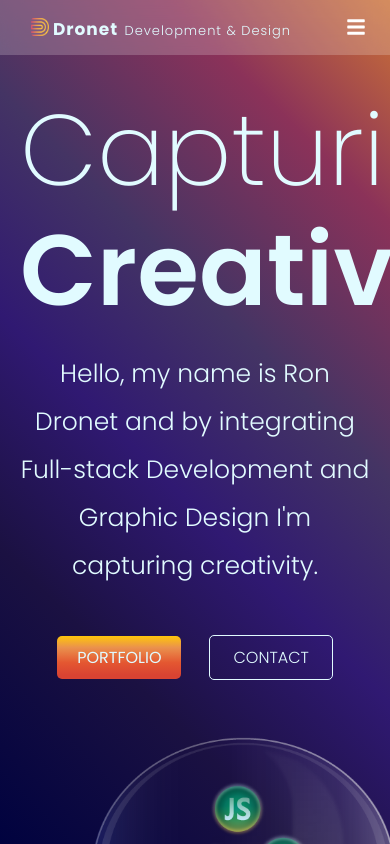
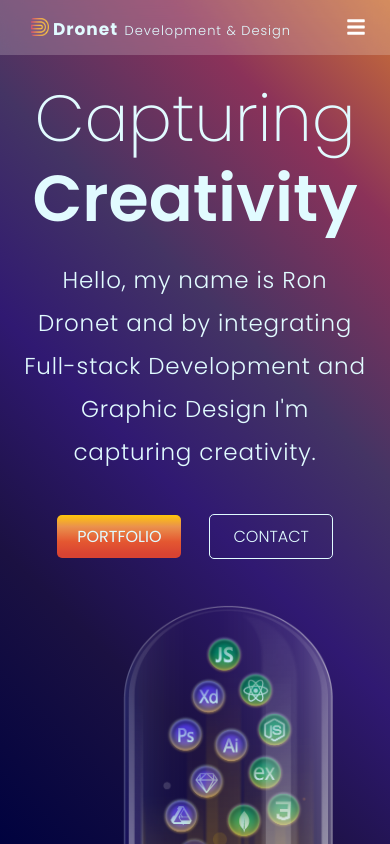
Before and after one commit to DronetDevDesign/dronetdevdesign-app, a React (Create React App) app: page / in a window 390 px wide. Built offline with nearby package versions, Linux system fonts and the light colour scheme.

Commit message:
restructuring media queries to include new headings and illustration

```diff
--- a/src/components/HeroSectionStyles.css
+++ b/src/components/HeroSectionStyles.css
@@ -203,7 +203,6 @@ h1 .thinner-heading {
 @media screen and (max-width: 576px) {
   .hero-section {
   width: 100%;
-  position: relative;
   margin: auto;
 }
   .hero-container {
@@ -234,5 +233,35 @@ h1 .thinner-heading {
 }
 
 @media screen and (max-width: 390px) {
+  .hero-container {
+    margin-top: 15%;
+  }
 
+  .hero-content {
+    width: 100%;
+    margin-bottom: 35px;
+  }
+
+  img {
+  width: 330px;
+  }
+
+  h1 {
+  font-size: 65px;
+  line-height: 80px;
+  text-align: center;
+  }
+
+  .subhead-title {
+  padding-left: 0;
+  font-size: 23px;
+  line-height: 43px;
+  letter-spacing: .05rem;
+  margin-top: 20px;
+  margin-bottom: 50px;
+  }
+
+  .hero-buttons {
+    padding-left: 0;
+  }
 }
```
